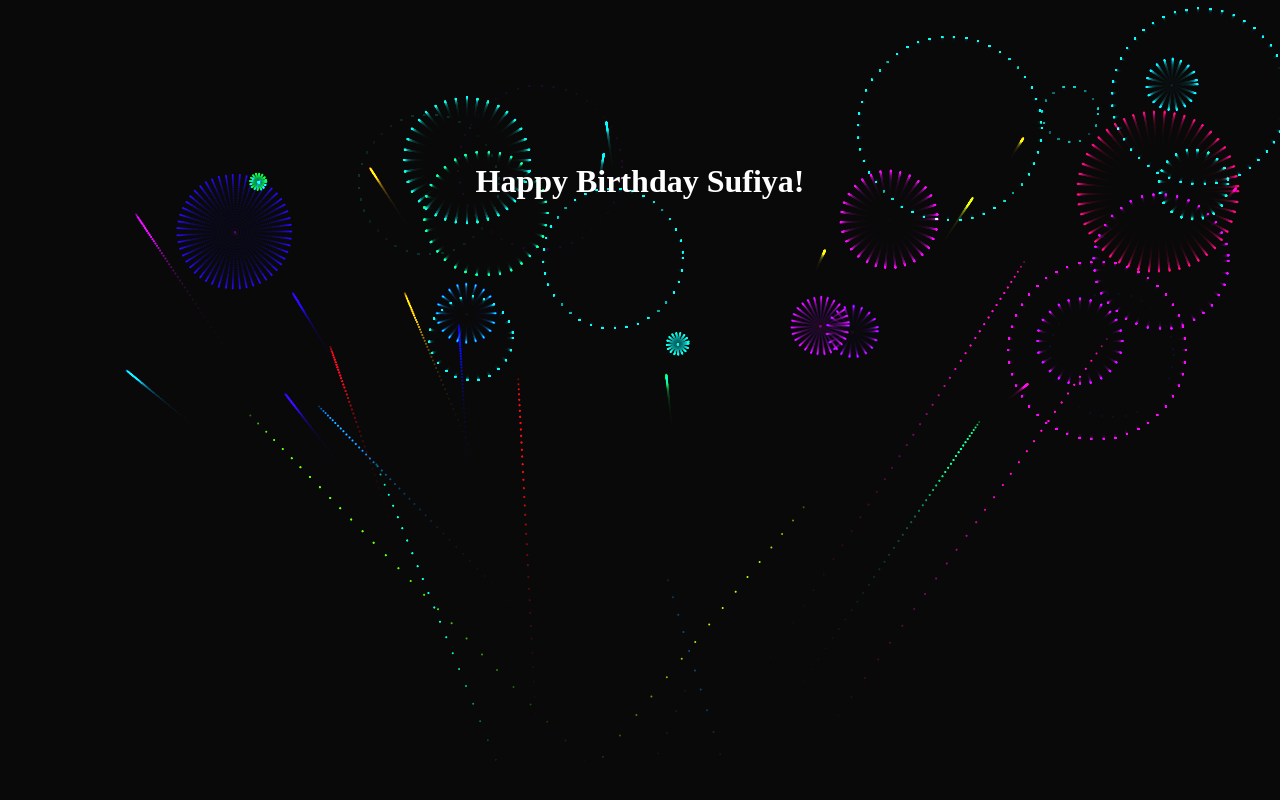
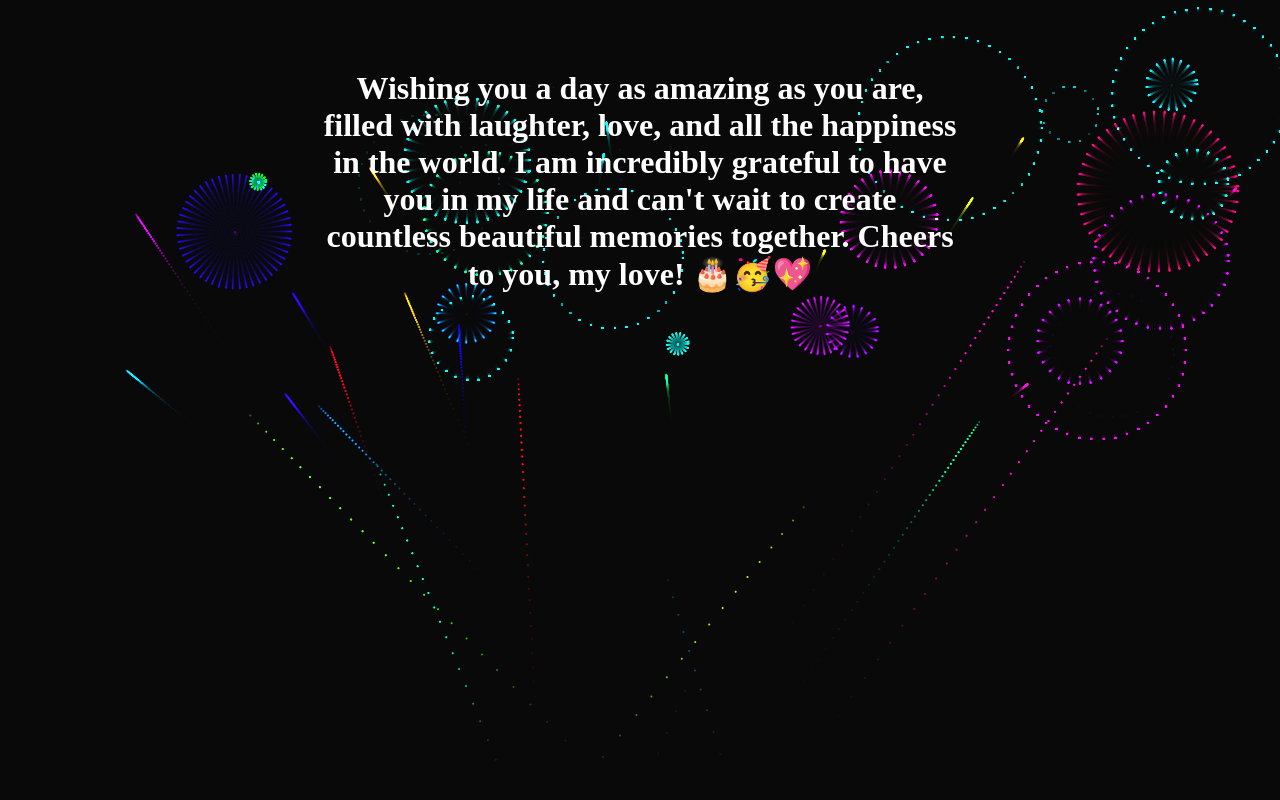
Before and after one commit to sufiyakhalid/sufiyakhalid.github.io, a plain HTML site: page index.html in a window 1280 px wide. Drawn offline with Linux system fonts and the light colour scheme.

Commit message:
Update index.html

```diff
--- a/index.html
+++ b/index.html
@@ -5,13 +5,13 @@
     <meta charset="UTF-8">
     <link rel="stylesheet" href="main.css">
     <meta name="viewport" content="width=device-width, initial-scale=1.0">
-    <title>Wishes</title>
+    <title>Sufiya birthday</title>
 </head>
 
 <body>
     <h1>
         <center>
-            Happy Birthday Sufiya!
+            Wishing you a day as amazing as you are, filled with laughter, love, and all the happiness in the world. I am incredibly grateful to have you in my life and can't wait to create countless beautiful memories together. Cheers to you, my love! 🎂🥳💖
         </center>
     </h1>
     <canvas id="birthday"></canvas>
```
